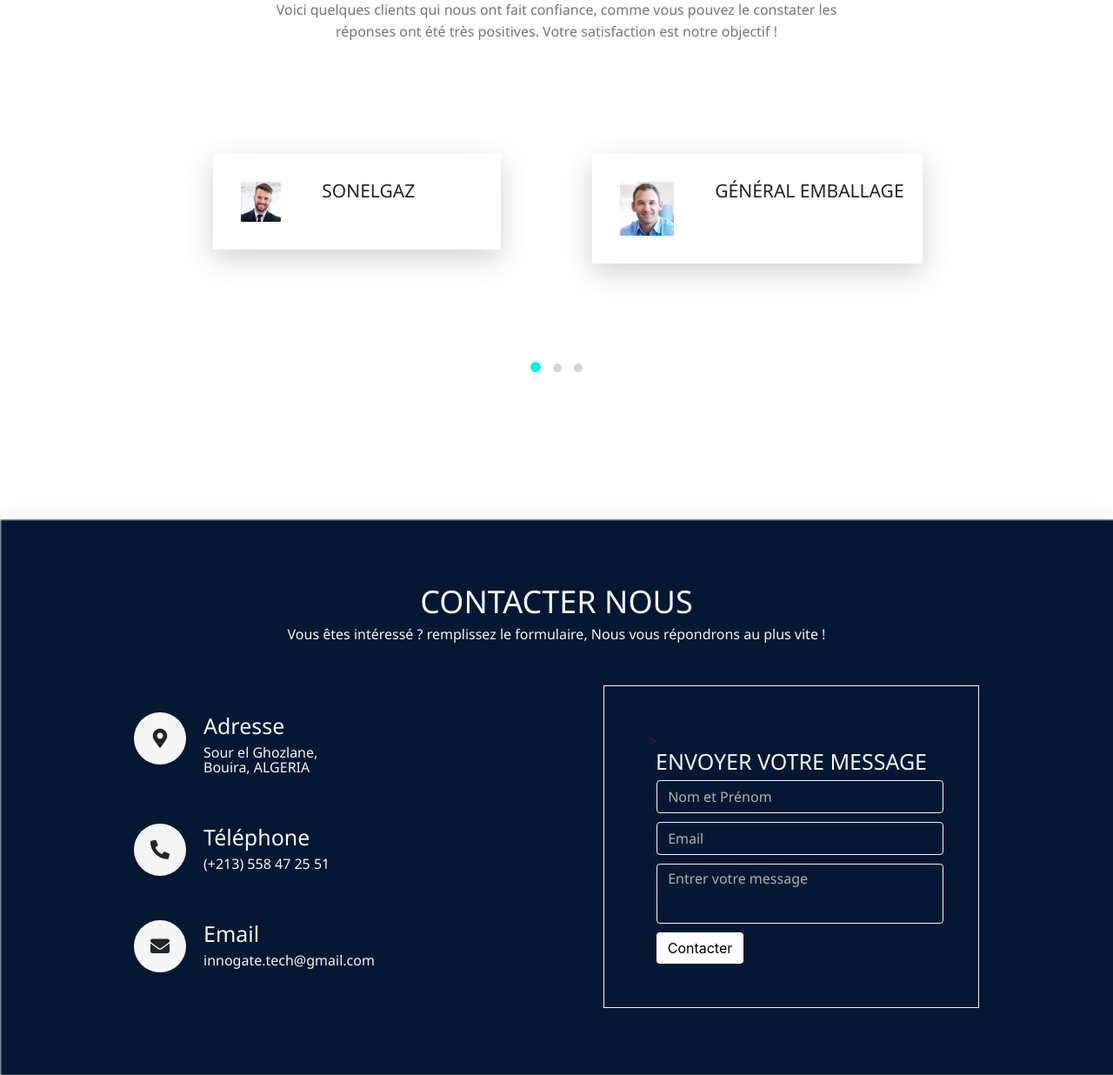
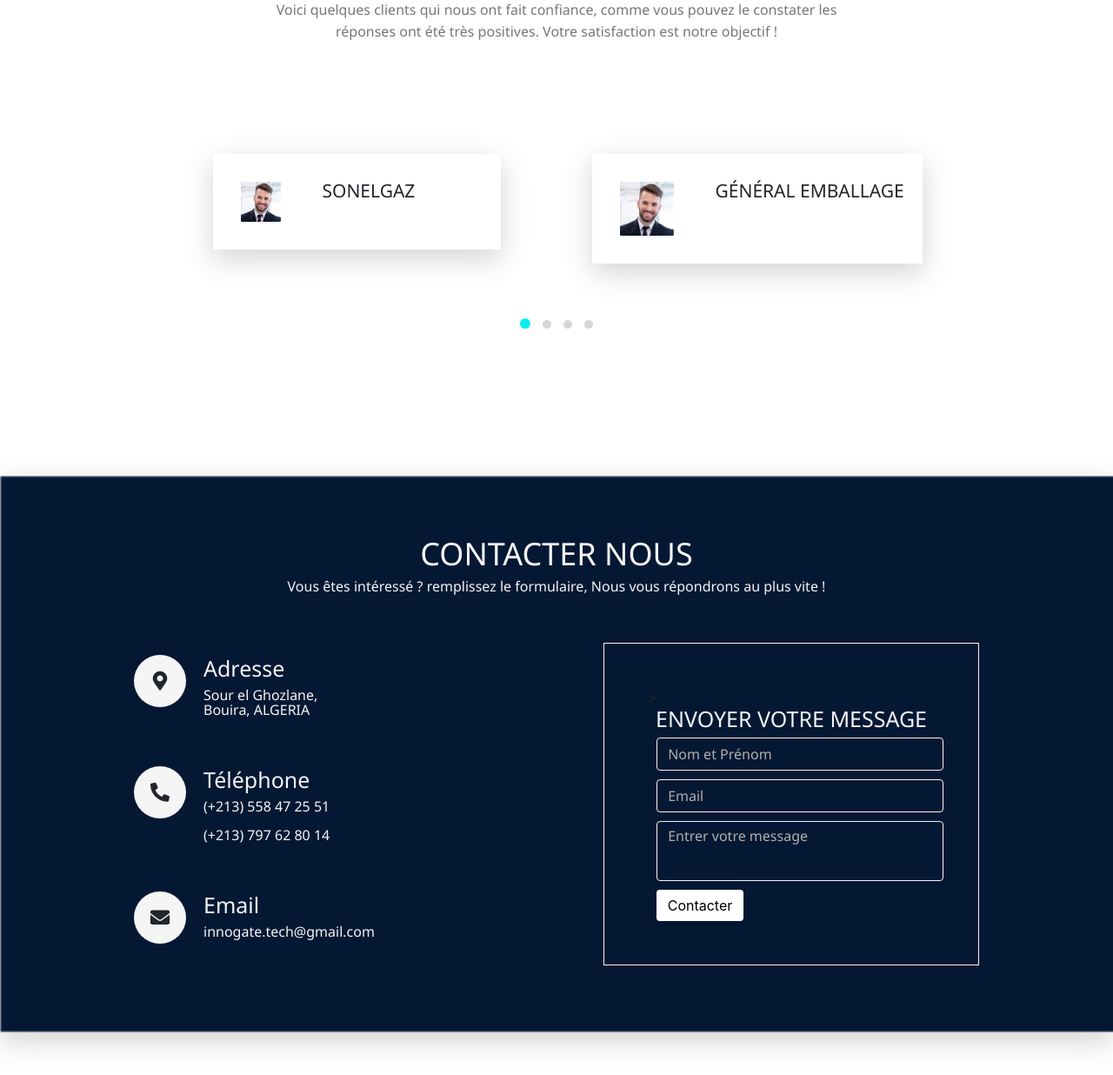
Before and after one commit to AmineBechar96/projetphp.4, a PHP site: page / in a window 1280 px wide. Shown: the part 4308-5544 px from the top of the page at 87% size. Run offline with PHP 8.4, Linux system fonts and the light colour scheme; some libraries are stand-ins or nearby versions.

Commit message:
Update index.php

```diff
--- a/index.php
+++ b/index.php
@@ -501,48 +501,57 @@ Votre satisfaction est notre objectif !
           </div>
         </div>
          <div class="client row">
-            <div class="col-lg-4 col-md-12 client-img">
-            <img src="./images/client2.jpg" alt="client-2" class="img-fluid">
+          <div class="col-lg-4 col-md-12 col-sm-12 client-img">
+          <img src="./images/client1.jpg" alt="client-1" class="img-fluid">
           </div>
-            <div class="col-lg-8 col-md-12 about-client">
+          <div class="col-lg-8 col-md-12 col-sm-12 about-client">
             <h4 class="text-uppercase">Général Emballage</h4>
 
           </div>
         </div>
 	       <div class="client row">
-              <div class="col-lg-4 col-md-12 client-img">
+          <div class="col-lg-4 col-md-12 col-sm-12 client-img">
           <img src="./images/client1.jpg" alt="client-1" class="img-fluid">
           </div>
-              <div class="col-lg-8 col-md-12 about-client">
-                <h4 class="text-uppercase">Jhon Dostov</h4>
-                <p class="para">Lorem ipsum dolor sit amet consectetur adipisicing elit. Neque, atque? Fuga tempore at quod minima.</p>
+          <div class="col-lg-8 col-md-12 col-sm-12 about-client">
+            <h4 class="text-uppercase">Sonelgaz</h4>
+
           </div>
         </div>
 	       <div class="client row">
-                <div class="col-lg-4 col-md-12 client-img">
-                <img src="./images/client2.jpg" alt="client-2" class="img-fluid">
+          <div class="col-lg-4 col-md-12 col-sm-12 client-img">
+          <img src="./images/client1.jpg" alt="client-1" class="img-fluid">
           </div>
-                <div class="col-lg-8 col-md-12 about-client">
-                  <h4 class="text-uppercase">Bechar Amin</h4>
-                  <p class="para">Lorem ipsum dolor sit amet consectetur adipisicing elit. Neque, atque? Fuga tempore at quod minima.</p>
+          <div class="col-lg-8 col-md-12 col-sm-12 about-client">
+            <h4 class="text-uppercase">Général Emballage</h4>
+
           </div>
         </div>
 	       <div class="client row">
-                  <div class="col-lg-4 col-md-12 client-img">
+          <div class="col-lg-4 col-md-12 col-sm-12 client-img">
           <img src="./images/client1.jpg" alt="client-1" class="img-fluid">
           </div>
-                  <div class="col-lg-8 col-md-12 about-client">
-                    <h4 class="text-uppercase">Jhon Do</h4>
-                    <p class="para">Lorem ipsum dolor sit amet consectetur adipisicing elit. Neque, atque? Fuga tempore at quod minima.</p>
+          <div class="col-lg-8 col-md-12 col-sm-12 about-client">
+            <h4 class="text-uppercase">Sonelgaz</h4>
+
           </div>
         </div>
 	       <div class="client row">
-                    <div class="col-lg-4 col-md-12 client-img">
-                    <img src="./images/client2.jpg" alt="client-2" class="img-fluid">
+          <div class="col-lg-4 col-md-12 col-sm-12 client-img">
+          <img src="./images/client1.jpg" alt="client-1" class="img-fluid">
           </div>
-                    <div class="col-lg-8 col-md-12 about-client">
-                      <h4 class="text-uppercase">Bechar Amin</h4>
-                      <p class="para">Lorem ipsum dolor sit amet consectetur adipisicing elit. Neque, atque? Fuga tempore at quod minima.</p>
+          <div class="col-lg-8 col-md-12 col-sm-12 about-client">
+            <h4 class="text-uppercase">Général Emballage</h4>
+
+          </div>
+        </div>
+	       <div class="client row">
+          <div class="col-lg-4 col-md-12 col-sm-12 client-img">
+          <img src="./images/client1.jpg" alt="client-1" class="img-fluid">
+          </div>
+          <div class="col-lg-8 col-md-12 col-sm-12 about-client">
+            <h4 class="text-uppercase">Sonelgaz</h4>
+
           </div>
         </div>
         </div>
@@ -608,6 +617,7 @@ Votre satisfaction est notre objectif !
           <div class="text">
             <h3>Téléphone</h3>
             <p>(+213) 558 47 25 51</p>
+	    <p>(+213) 797 62 80 14</p>
           </div>
         </div>
         <div class="boxx">
@@ -658,7 +668,7 @@ Votre satisfaction est notre objectif !
   <h5 class="text-uppercase" id="fff">
     Suivez nous sur
   </h5>
-  <a href=""><i class="fab fa-facebook"></i></a>
+  <a href="https://www.facebook.com/InnogateAlgerie/"><i class="fab fa-facebook"></i></a>
   <a href=""><i class="fab fa-instagram"></i></a>
   <a href=""><i class="fab fa-youtube"></i></a>
   <a href=""><i class="fab fa-twitter"></i></a>
```
Lines whose indentation alone changed are shown as unchanged.
